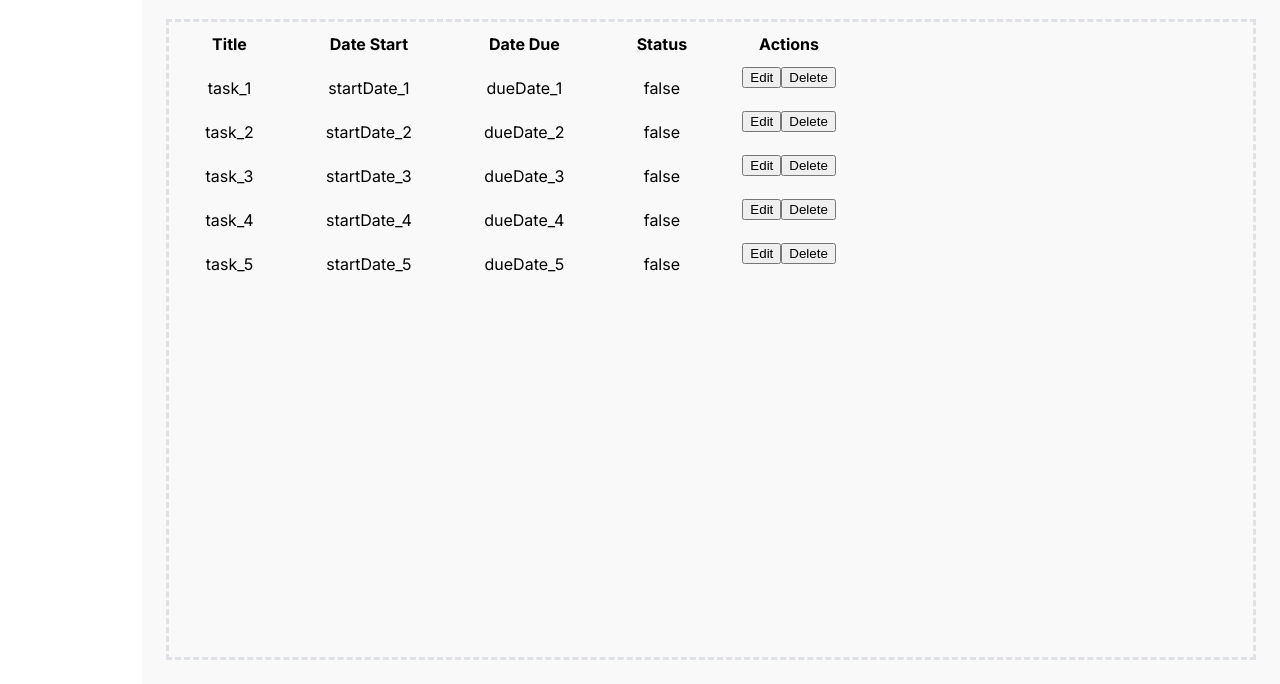
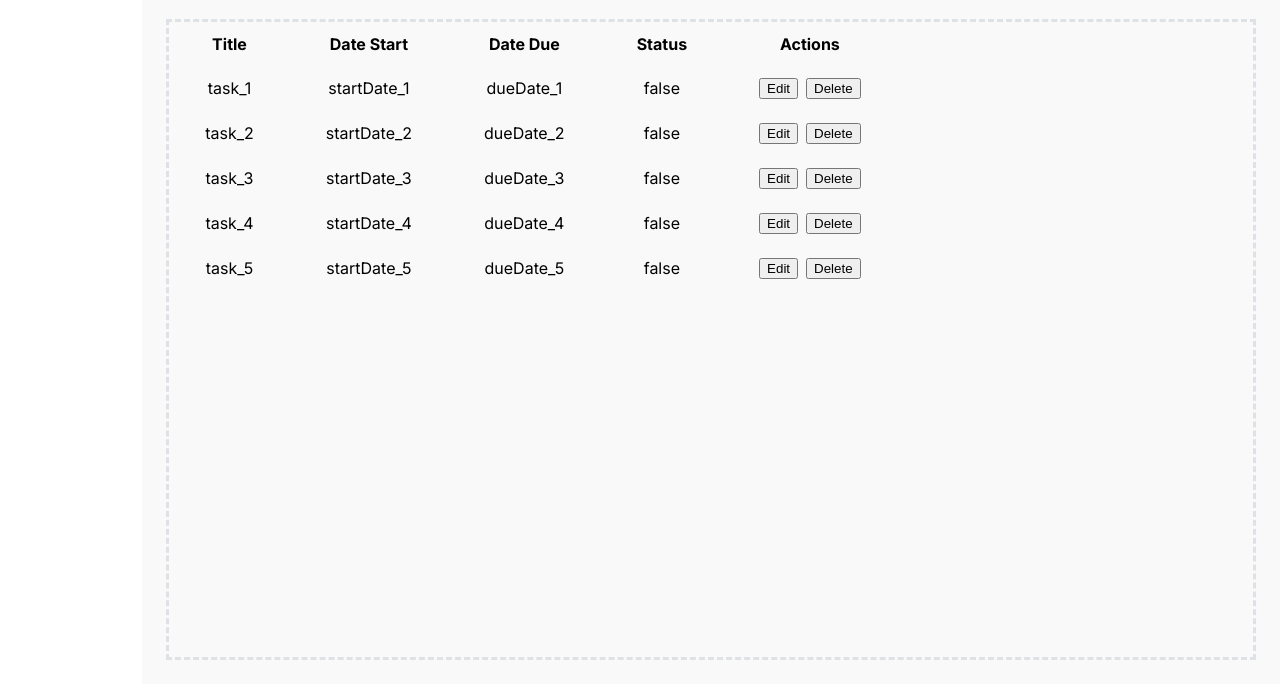
Before and after one commit to thejdsoto/to-do-list, a website built with webpack: page src/template.html in a window 1280 px wide. Shown: the part 116-800 px from the top of the page. Built offline with nearby package versions, Linux system fonts and the light colour scheme.

Commit message:
Fix styling of Action buttons

```diff
--- a/src/DOMController.js
+++ b/src/DOMController.js
@@ -9,6 +9,7 @@ class DOMController {
             const tr = document.createElement("tr");
             const deleteBtn = document.createElement("button");
             const editBtn = document.createElement("button");
+            const tdActionBtn = document.createElement("td");
 
             for (let key in e) {
                 const td = document.createElement("td");
@@ -18,8 +19,9 @@ class DOMController {
 
             deleteBtn.innerText = "Delete";
             editBtn.innerText = "Edit";
-            tr.appendChild(editBtn);
-            tr.appendChild(deleteBtn);
+            tdActionBtn.appendChild(editBtn);
+            tdActionBtn.appendChild(deleteBtn);
+            tr.append(tdActionBtn);
             tableBody.appendChild(tr);
         });
     }
--- a/src/style.css
+++ b/src/style.css
@@ -120,3 +120,9 @@ main {
                 .container table td, .container table th{
                     padding: 12px 36px;
                 }
+
+                .container table tbody tr td:last-child {
+                    display: flex;
+                    align-items: center;
+                    gap: 8px;
+                }
```
Also changed, not shown: src/EventListener.js (+0 -14 lines).
